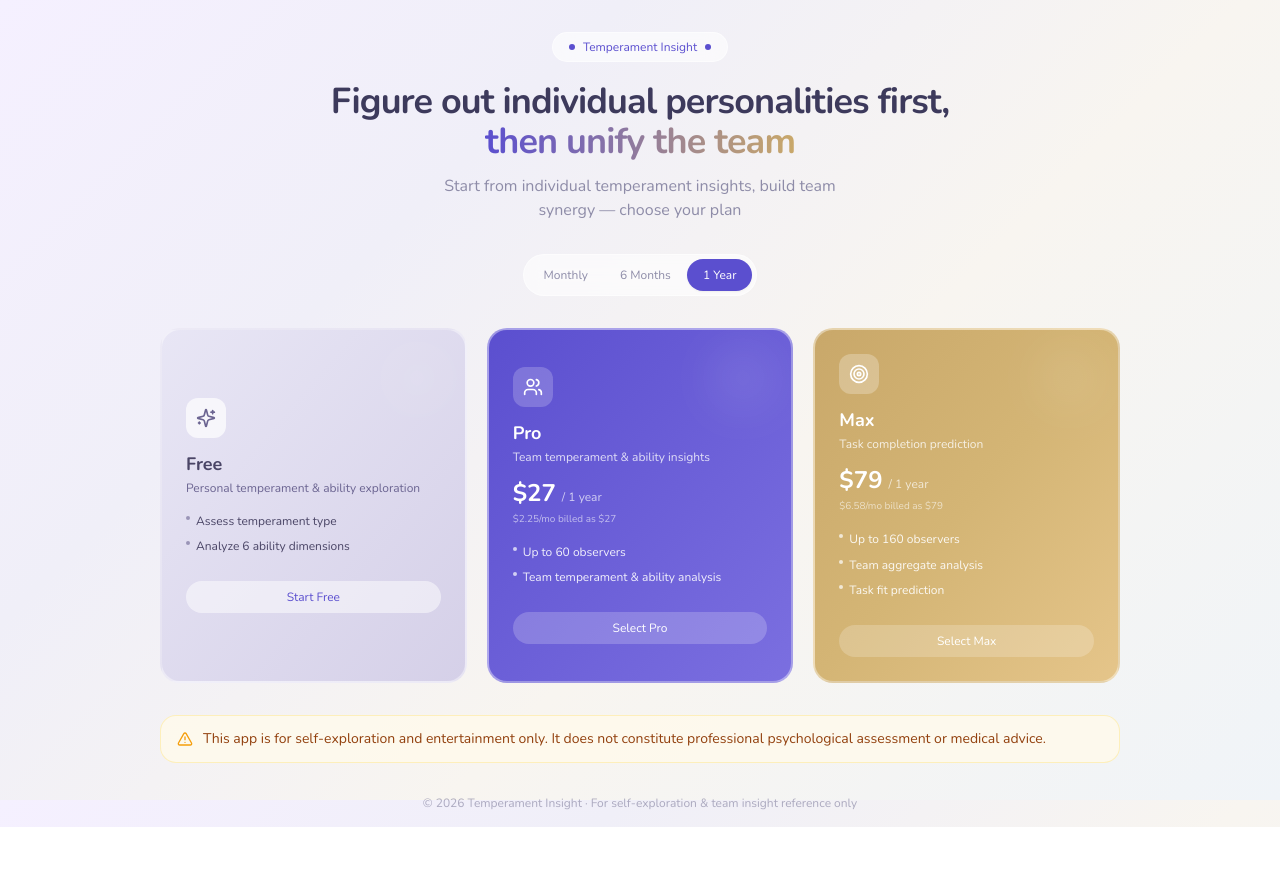
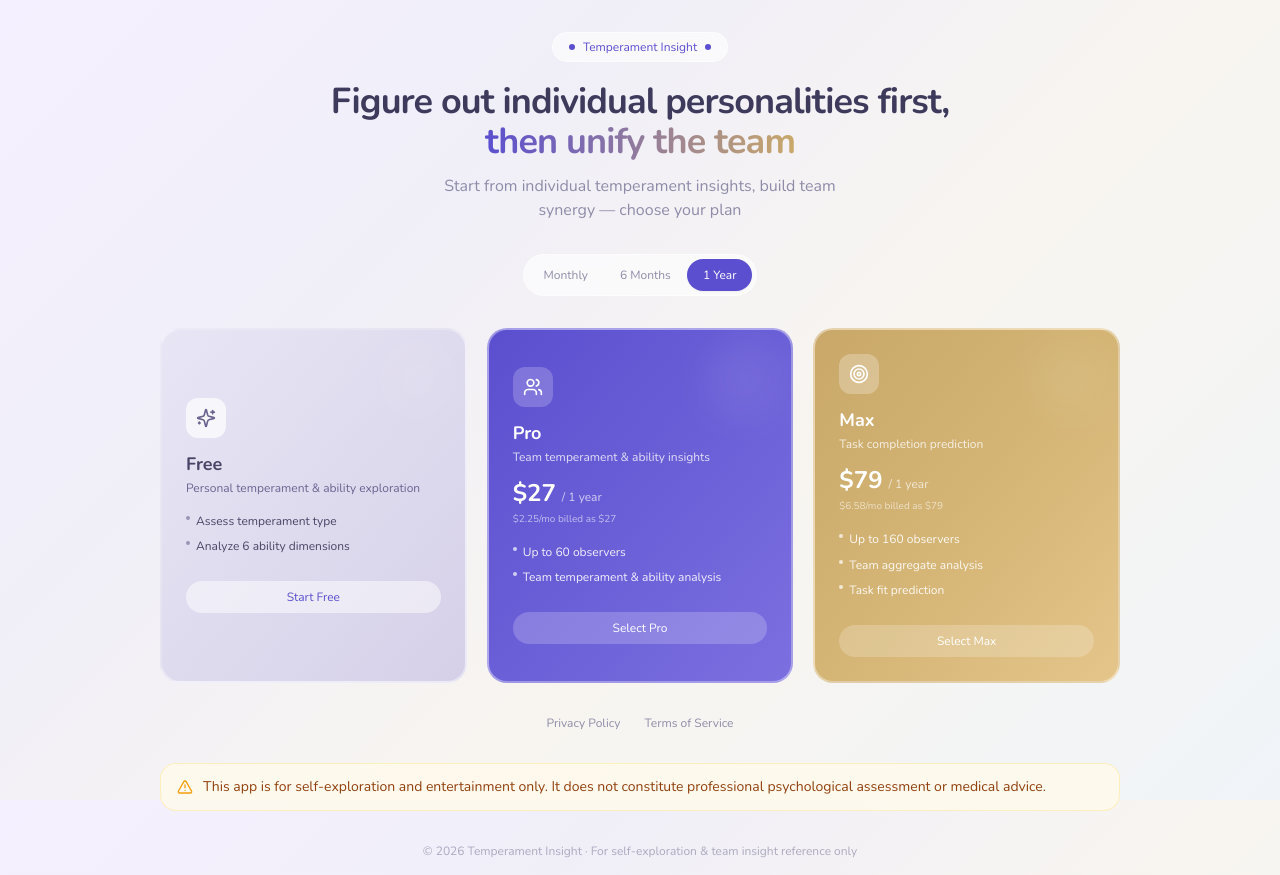
Before and after one commit to DanielStilwell/Temperament, a React (Vite) app: page / in a window 1280 px wide. Before the commit the page ends 827 px from the top, so only its background shows below. Built offline with nearby package versions, Linux system fonts and the light colour scheme; no server answers.

Commit message:
feat: 极简首页添加隐私政策和服务条款链接
- 在三张卡片下方添加两个小按钮
- Privacy Policy 链接到 /privacy
- Terms of Service 链接到 /terms
- 按钮位于 Disclaimer 组件上方

```diff
--- a/src/pages/LandingPage.tsx
+++ b/src/pages/LandingPage.tsx
@@ -1,5 +1,5 @@
 import { useState } from 'react';
-import { useNavigate } from 'react-router-dom';
+import { useNavigate, Link } from 'react-router-dom';
 import { Sparkles, Users, Target } from 'lucide-react';
 import Disclaimer from '../components/ui/Disclaimer';
 import { useAuthStore } from '../stores/auth';
@@ -220,6 +220,22 @@ export default function LandingPage() {
           })}
         </div>
 
+        {/* 隐私政策和服务条款按钮 */}
+        <div className="flex justify-center gap-6">
+          <Link
+            to="/privacy"
+            className="text-xs text-[#8E8CA8] hover:text-[#5B4FCF] transition-colors"
+          >
+            Privacy Policy
+          </Link>
+          <Link
+            to="/terms"
+            className="text-xs text-[#8E8CA8] hover:text-[#5B4FCF] transition-colors"
+          >
+            Terms of Service
+          </Link>
+        </div>
+
         <Disclaimer />
 
         <footer className="text-center text-xs text-[#8E8CA8]/70">
```
